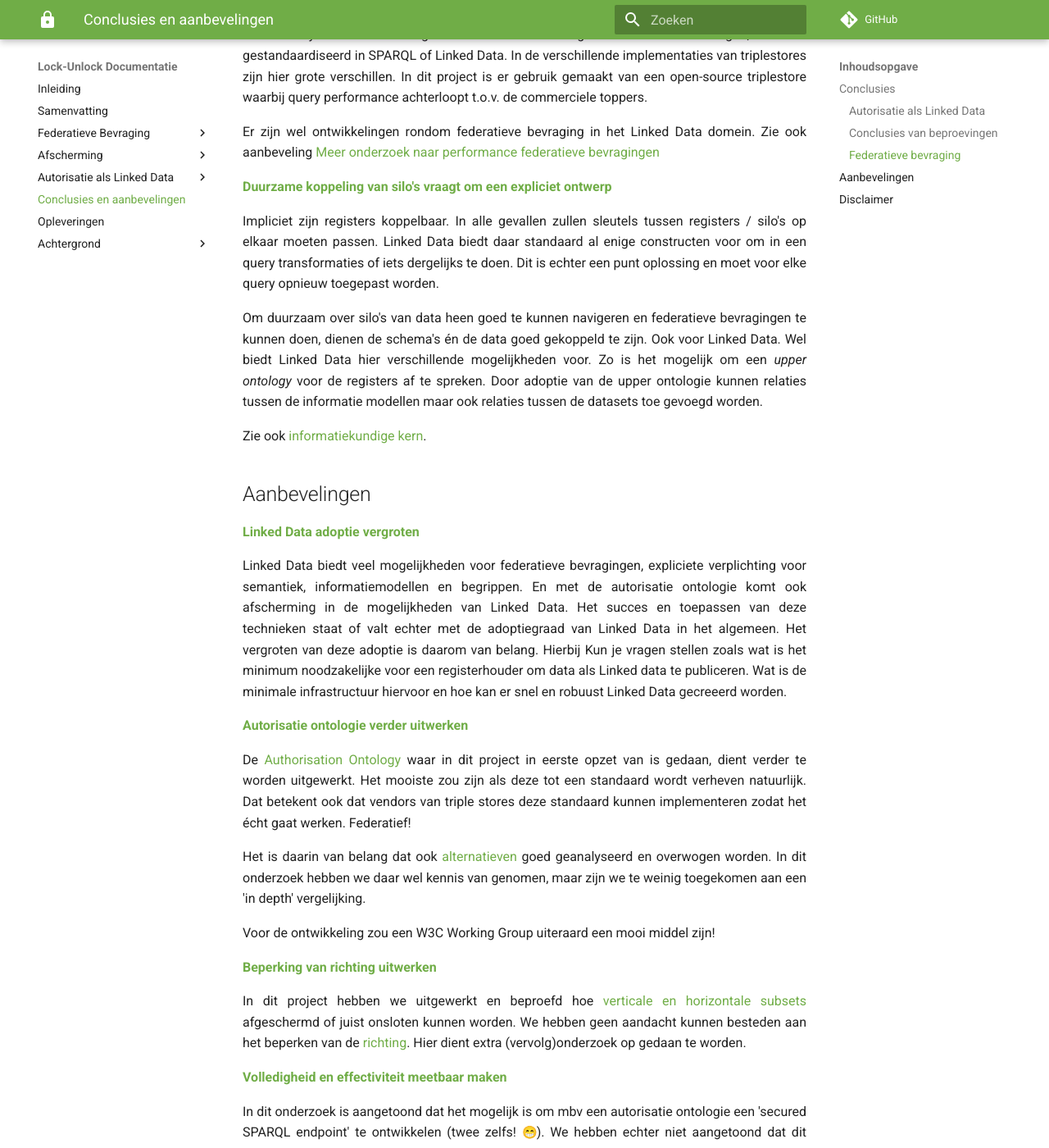
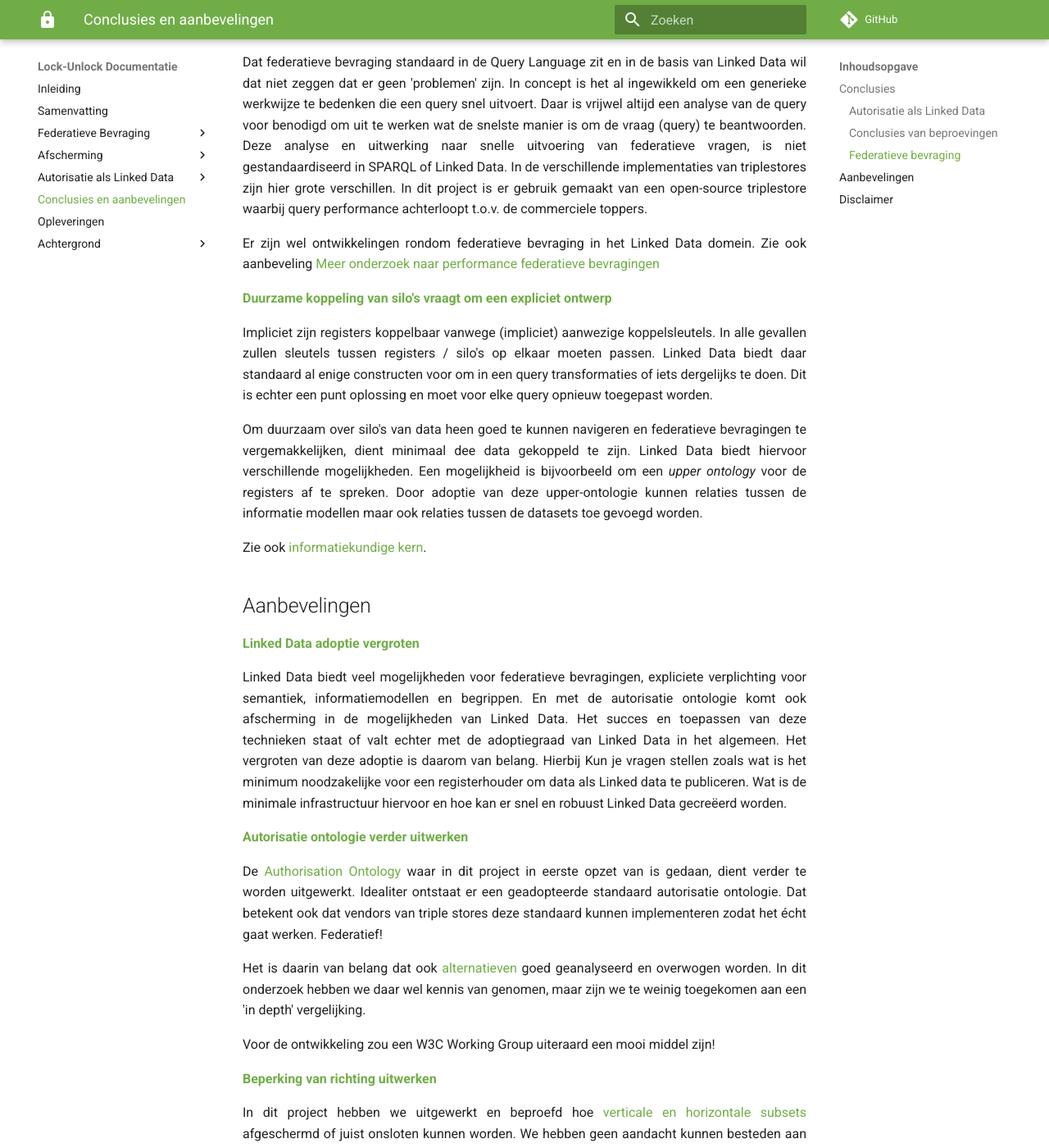
Before and after one commit to kadaster-labs/lock-unlock-docs, an MkDocs documentation site: the page built from docs/conclusies.md, in a window 1280 px wide and 1400 px high, scrolled down 3137 px. Shown: the whole window at 82% size. Built offline with MkDocs 1.6.1 and Material for MkDocs 9.7.7, drawn with Linux system fonts in a browser that asks for light colours; emoji names are drawn with the system emoji font; comment, search, counter and statistics services are not loaded; the version menu is left out; some of the changed text lies outside the part shown.

Commit message:
update HS

```diff
--- a/docs/conclusies.md
+++ b/docs/conclusies.md
@@ -27,7 +27,7 @@
 Het is mogelijk om fijnmazig autorisatieregels declaratief te modelleren op basis van een
 autorisatie ontologie voor federatieve bevragingen op basis van Linked Data. We hebben dit aan
 kunnen tonen in onze [demonstrators](./autorisatie-als-linkeddata/demonstrators/index.md), waarin we
-een eerste toepassing van een door ons ontwikkelde autorisatie ontologie hebben uitgewerkt.
+een eerste toepassing van een door ons ontwikkelde autorisatie ontologie hebben uitgewerkt. Hieruit blijkt dat het mogelijk is om een sparql-endpoint op te zetten die alleen informatie teruggeeft waarvoor je de benodigde rechten hebt.
 
 **<a id="declaratieve-autorisatieregels-als-linked-data"
 href="#declaratieve-autorisatieregels-als-linked-data">Declaratieve autorisatieregels als Linked
@@ -38,13 +38,10 @@
 ontologie. De regels die gelden kunnen zeer fijnmazig zijn en de verschillende
 [afschermingspatronen](./afscherming/afschermingspatronen.md) bevatten. We hebben in onze
 demonstrators aangetoond dat [verticale en horizontale
-subsets](./afscherming/afschermingspatronen.md#toegang-tot-een-subset) mogelijk zijn. De
-[richting](./afscherming/afschermingspatronen.md#toegang-tot-data-in-een-bepaalde-richting) is
-moeilijker en zijn we onvoldoende aan toegekomen om te kunnen zeggen dat dat echt werkt. Is het
-mogelijk? Wij denken van wel.
+subsets](./afscherming/afschermingspatronen.md#toegang-tot-een-subset) mogelijk zijn. Afscherming van een zoek [richting](./afscherming/afschermingspatronen.md#toegang-tot-data-in-een-bepaalde-richting) is helaas niet beproefd. Is het mogelijk? Wij denken van wel.
 
 De autorisatieregels zijn _declaratief_. Dat betekent dat de gewenste toegang of juist afscherming
-gespecificeerd kan worden. Onderliggende uitvoering en zelfs uitwerking wordt overgelaten een de
+gespecificeerd kan worden. Onderliggende uitvoering en zelfs uitwerking wordt overgelaten aan een
 'engine' die zorgdraagt voor de afscherming.
 
 Dit houdt ook in dat autorisatieregels data is `#data-gedreven`. Dit betekent:
@@ -158,15 +155,14 @@
 href="#duurzame-koppeling-van-silos-vraagt-om-expliciet-ontwerp">Duurzame koppeling van silo's
 vraagt om een expliciet ontwerp</a>**
 
-Impliciet zijn registers koppelbaar. In alle gevallen zullen sleutels tussen registers / silo's op
+Impliciet zijn registers koppelbaar vanwege (impliciet) aanwezige koppelsleutels. In alle gevallen zullen sleutels tussen registers / silo's op
 elkaar moeten passen. Linked Data biedt daar standaard al enige constructen voor om in een query
 transformaties of iets dergelijks te doen. Dit is echter een punt oplossing en moet voor elke query
 opnieuw toegepast worden.
 
-Om duurzaam over silo's van data heen goed te kunnen navigeren en federatieve bevragingen te kunnen
-doen, dienen de schema's én de data goed gekoppeld te zijn. Ook voor Linked Data. Wel biedt Linked
-Data hier verschillende mogelijkheden voor. Zo is het mogelijk om een _upper ontology_ voor de
-registers af te spreken. Door adoptie van de upper ontologie kunnen relaties tussen de informatie
+Om duurzaam over silo's van data heen goed te kunnen navigeren en federatieve bevragingen te vergemakkelijken, dient minimaal dee data gekoppeld te zijn. Linked
+Data biedt hiervoor verschillende mogelijkheden. Een mogelijkheid is bijvoorbeeld om een _upper ontology_ voor de
+registers af te spreken. Door adoptie van deze upper-ontologie kunnen relaties tussen de informatie
 modellen maar ook relaties tussen de datasets toe gevoegd worden.
 
 Zie ook [informatiekundige kern](./federatieve-bevraging/informatiekundigekern.md).
@@ -182,14 +178,13 @@
 met de adoptiegraad van Linked Data in het algemeen. Het vergroten van deze adoptie is daarom van
 belang. Hierbij Kun je vragen stellen zoals wat is het minimum noodzakelijke voor een registerhouder
 om data als Linked data te publiceren. Wat is de minimale infrastructuur hiervoor en hoe kan er snel
-en robuust Linked Data gecreeerd worden.
+en robuust Linked Data gecreëerd worden.
 
 **<a id="autorisatie-ontologie-verder-uitwerken"
 href="#autorisatie-ontologie-verder-uitwerken">Autorisatie ontologie verder uitwerken</a>**
 
 De [Authorisation Ontology](./opleveringen.md#authorisation-ontology) waar in dit project in eerste
-opzet van is gedaan, dient verder te worden uitgewerkt. Het mooiste zou zijn als deze tot een
-standaard wordt verheven natuurlijk. Dat betekent ook dat vendors van triple stores deze standaard
+opzet van is gedaan, dient verder te worden uitgewerkt. Idealiter ontstaat er een geadopteerde standaard autorisatie ontologie. Dat betekent ook dat vendors van triple stores deze standaard
 kunnen implementeren zodat het écht gaat werken. Federatief!
 
 Het is daarin van belang dat ook [alternatieven](./achtergrond/auth-alternatieven.md) goed
```
Also changed, not shown: other parts of docs/conclusies.md (+7 -7 lines), docs/federatieve-bevraging/informatiekundigekern.md (+9 -5 lines), docs/federatieve-bevraging/linkeddata.md (+1 -1 lines).
